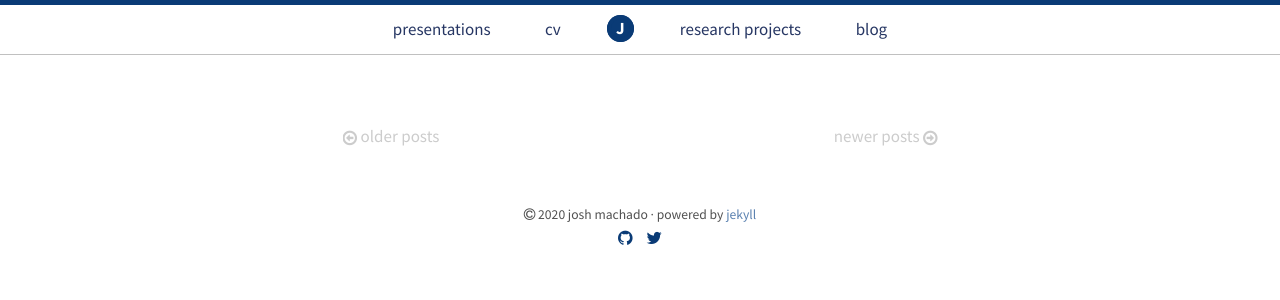
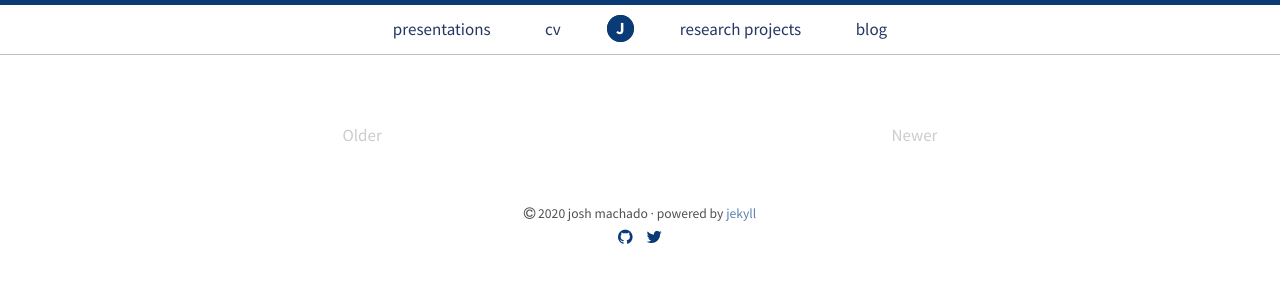
Before and after one commit to joshmachado/blog, a Jekyll site: the page built from index.html, in a window 1280 px wide. Shown: the top 300 px of the page. Built offline with Jekyll 4.4.1, drawn with Linux system fonts in a browser that asks for light colours; the list of posts is cut into pages by our own code.

Commit message:
Update index.html

```diff
--- a/index.html
+++ b/index.html
@@ -1,48 +1,37 @@
 ---
 layout: default
-title: Blog
+title: Home
 ---
 
 <div class="posts">
   {% for post in paginator.posts %}
-  <article class="post">
+  <div class="post">
     <h1 class="post-title">
-      <a href="{{ site.baseurl }}{{ post.url }}">
+      <a href="{{ post.url | absolute_url }}">
         {{ post.title }}
       </a>
     </h1>
 
-    <time datetime="{{ post.date | date_to_xmlschema }}" class="post-date">{{ post.date | date_to_string }}</time>
+    <span class="post-date">{{ post.date | date_to_string }}</span>
 
     {{ post.content }}
-  </article>
+  </div>
   {% endfor %}
 </div>
 
 <div class="pagination">
   {% if paginator.next_page %}
-    <a class="pagination-item" href="{{ paginator.next_page_path | prepend: site.baseurl }}">
-      <i class="fa fa-arrow-circle-o-left"></i>
-      <span class="pagination-text">older posts</span>
-    </a>
+    <a class="pagination-item older" href="{{ paginator.next_page_path | absolute_url }}">Older</a>
   {% else %}
-    <span class="pagination-item">
-      <i class="fa fa-arrow-circle-o-left"></i>
-      <span class="pagination-text">older posts</span>
-    </span>
+    <span class="pagination-item older">Older</span>
   {% endif %}
-
-  <!-- <a class="pagination-item" href="#">archive</a> -->
-
   {% if paginator.previous_page %}
-    <a class="pagination-item" href="{{ paginator.previous_page_path | prepend: site.baseurl }}">
-      <span class="pagination-text">newer posts</span>
-      <i class="fa fa-arrow-circle-o-right"></i>
-    </a>
+    {% if paginator.page == 2 %}
+      <a class="pagination-item newer" href="{{ '/' | absolute_url }}">Newer</a>
+    {% else %}
+      <a class="pagination-item newer" href="{{ paginator.previous_page_path | absolute_url }}">Newer</a>
+    {% endif %}
   {% else %}
-    <span class="pagination-item">
-      <span class="pagination-text">newer posts</span>
-      <i class="fa fa-arrow-circle-o-right"></i>
-    </span>
+    <span class="pagination-item newer">Newer</span>
   {% endif %}
 </div>
```
